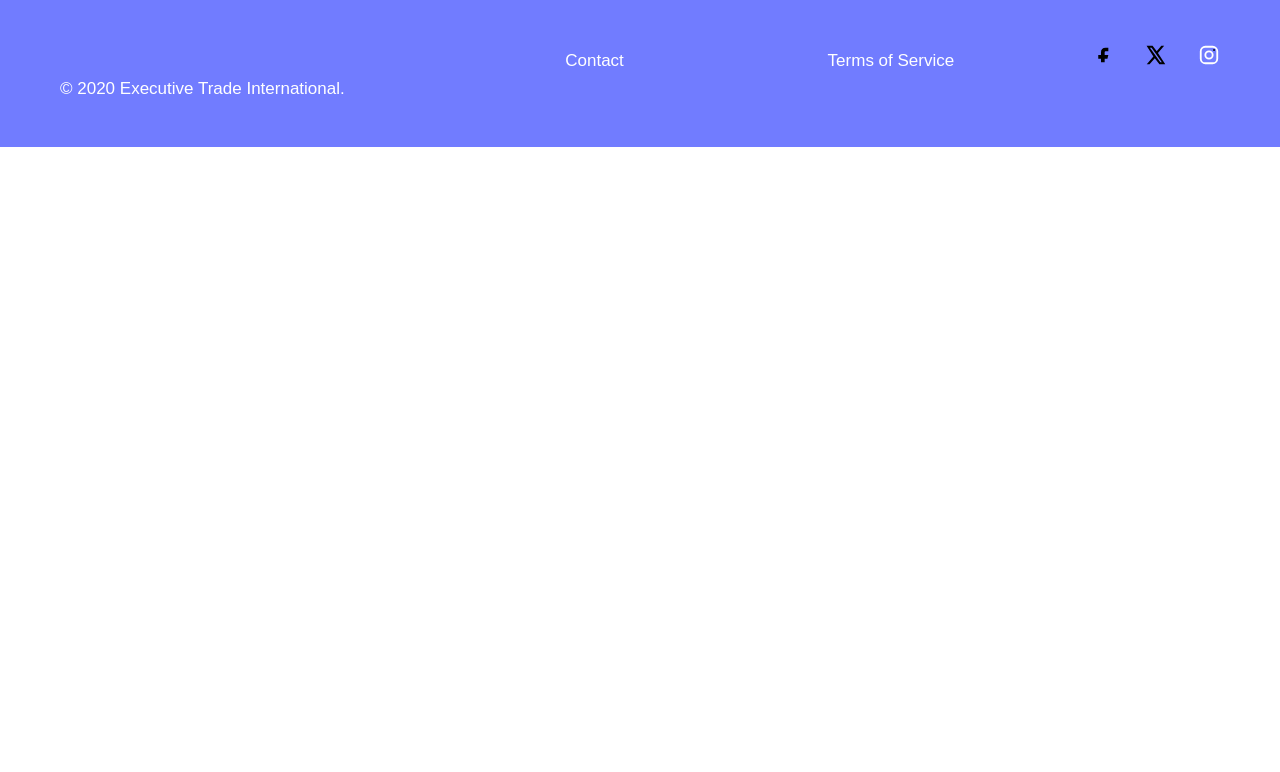
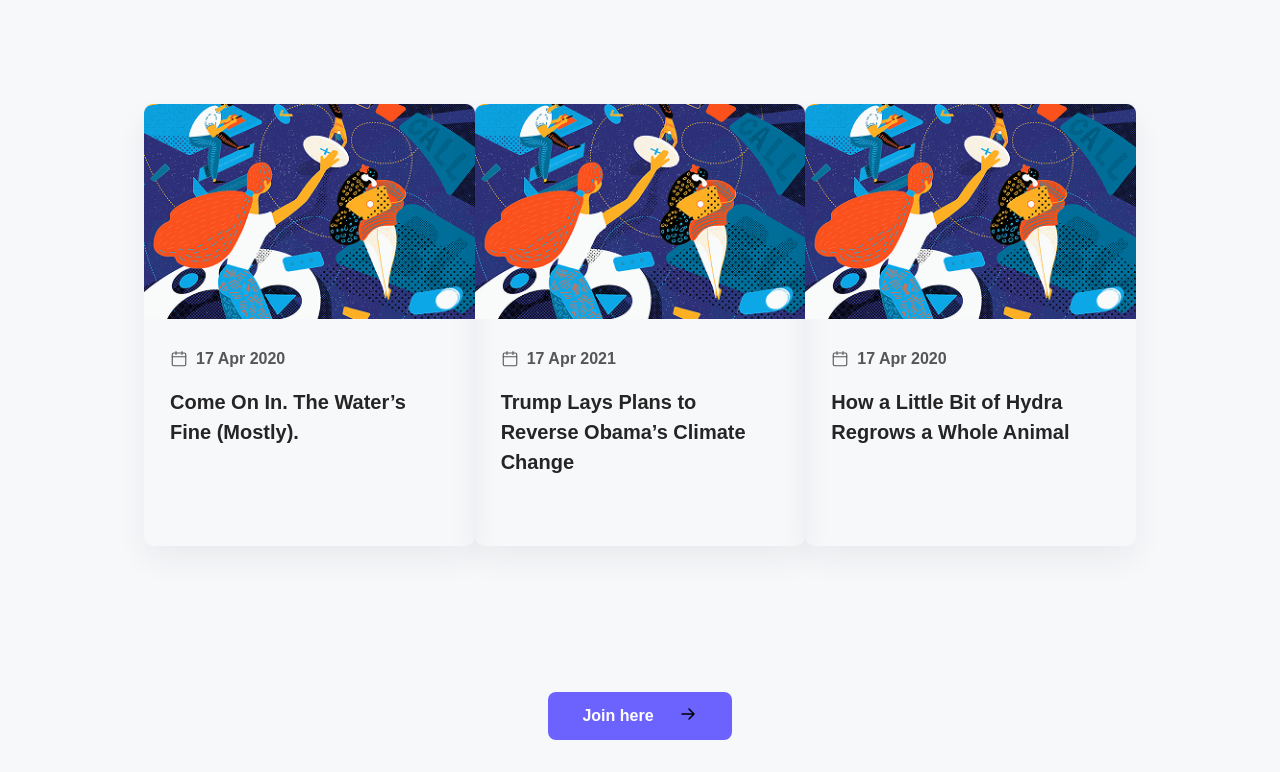
Before and after one commit to DevSodikjon/study-abroad, a Next.js app: page / in a window 1280 px wide. Shown: the part 2828-3600 px from the top of the page. Before the commit the page ends 2975 px from the top, so only its background shows below. Built offline with nearby package versions, Linux system fonts and the light colour scheme.

Commit message:
I finished news section

```diff
--- a/components/News/News.jsx
+++ b/components/News/News.jsx
@@ -1,7 +1,103 @@
+import styles from "@/components/News/News.module.scss";
+import Link from "next/link";
+import Image from "next/image";
+
+const newsData = [
+  {
+    image: "/images/newsImg_1.png",
+    title: "Come On In. The Water’s Fine (Mostly).",
+    date: "17 Apr 2020",
+  },
+  {
+    image: "/images/newsImg_1.png",
+    title: "Trump Lays Plans to Reverse Obama’s Climate Change ",
+    date: "17 Apr 2021",
+  },
+  {
+    image: "/images/newsImg_1.png",
+    title: "How a Little Bit of Hydra Regrows a Whole Animal",
+    date: "17 Apr 2020",
+  },
+];
+
 export default function News() {
   return (
-    <section>
-    <h2>News</h2>
+    <section className={styles.news}>
+      <div className="container">
+        <div className={styles.title}>
+          <h2>News</h2>
+          <p>
+            Sunt autem nusquam hoc epicurus in gravissimo bello animadversionis
+            metu degendae praesidia firmissima. Torquatos nostros? quos tu paulo
+            ante cum teneam sententiam, quid
+          </p>
+        </div>
+        <div className={styles.newsCard}>
+          {newsData.map((news) => (
+            <div className={styles.card}>
+              <div className={styles.cardImg}>
+                <Image
+                  src={news.image}
+                  alt={news.title}
+                  width={0}
+                  height={0}
+                  className={styles.img}
+                />
+              </div>
+
+              <div className={styles.card_title}>
+                <p>
+                  <svg
+                    width="18"
+                    height="18"
+                    viewBox="0 0 24 24"
+                    fill="none"
+                    aria-hidden="true"
+                  >
+                    <rect
+                      x="3"
+                      y="4"
+                      width="18"
+                      height="17"
+                      rx="2"
+                      stroke="currentColor"
+                      strokeWidth="1.5"
+                    />
+                    <path
+                      d="M8 2V6M16 2V6M3 9H21"
+                      stroke="currentColor"
+                      strokeWidth="1.5"
+                      strokeLinecap="round"
+                    />
+                  </svg>
+                  {news.date}
+                </p>
+                <h3>{news.title}</h3>
+              </div>
+            </div>
+          ))}
+        </div>
+
+        <Link className={styles.link_to_apply} href="/apply">
+          Join here
+          <svg
+            width="20"
+            height="20"
+            viewBox="0 0 20 20"
+            fill="none"
+            aria-hidden="true"
+            color="black"
+          >
+            <path
+              d="M4 10H16M16 10L11 5M16 10L11 15"
+              stroke="currentColor"
+              strokeWidth="1.5"
+              strokeLinecap="round"
+              strokeLinejoin="round"
+            />
+          </svg>
+        </Link>
+      </div>
     </section>
   );
 }
--- a/components/News/News.module.scss
+++ b/components/News/News.module.scss
@@ -0,0 +1,83 @@
+.news {
+  padding: 102px 124px;
+  background: #f7f8fa;
+
+  .title {
+    text-align: center;
+    h2 {
+      font-size: 37px;
+      font-weight: bold;
+      margin-bottom: 20px;
+    }
+    p {
+      max-width: 949px;
+      margin: 0 auto 119px;
+      font-size: 22px;
+      line-height: 1.7;
+      color: #7b7e8c;
+    }
+  }
+
+  .newsCard {
+    display: flex;
+    justify-content: space-between;
+    align-items: center;
+    margin-bottom: 146px;
+    .card {
+      width: 360px;
+      height: 442px;
+      border-radius: 10px;
+      box-shadow: 0 14px 30px rgba(36, 36, 47, 0.06);
+      transition:
+        transform 0.25s ease,
+        box-shadow 0.25s ease;
+
+      .img {
+        width: 100%;
+      }
+
+      .card_title {
+        margin: 28px 27px 62px 26px;
+        p {
+          display: flex;
+          align-items: center;
+          gap: 8px;
+          font-size: 16px;
+          font-weight: 600;
+          color: #565656;
+          margin-bottom: 16px;
+        }
+
+        h3 {
+          font-size: 20px;
+          font-weight: bold;
+          color: #252525;
+          margin-bottom: 16px;
+        }
+      }
+
+      .news-card:hover {
+        transform: translateY(-4px);
+        box-shadow: 0 18px 36px rgba(36, 36, 47, 0.1);
+      }
+    }
+  }
+
+  .link_to_apply {
+    display: flex;
+    margin: 0 auto;
+    gap: 24px;
+    width: fit-content;
+    padding: 12px 34px;
+    margin-bottom: 124px;
+    border-radius: 8px;
+    background: #6c63ff;
+    color: #ffffff;
+    font-size: 16px;
+    font-weight: bold;
+    text-decoration: none;
+    transition:
+      transform 0.25s ease,
+      box-shadow 0.25s ease;
+  }
+}
```
Also changed, not shown: public/images/newsImg_1.png (added).
